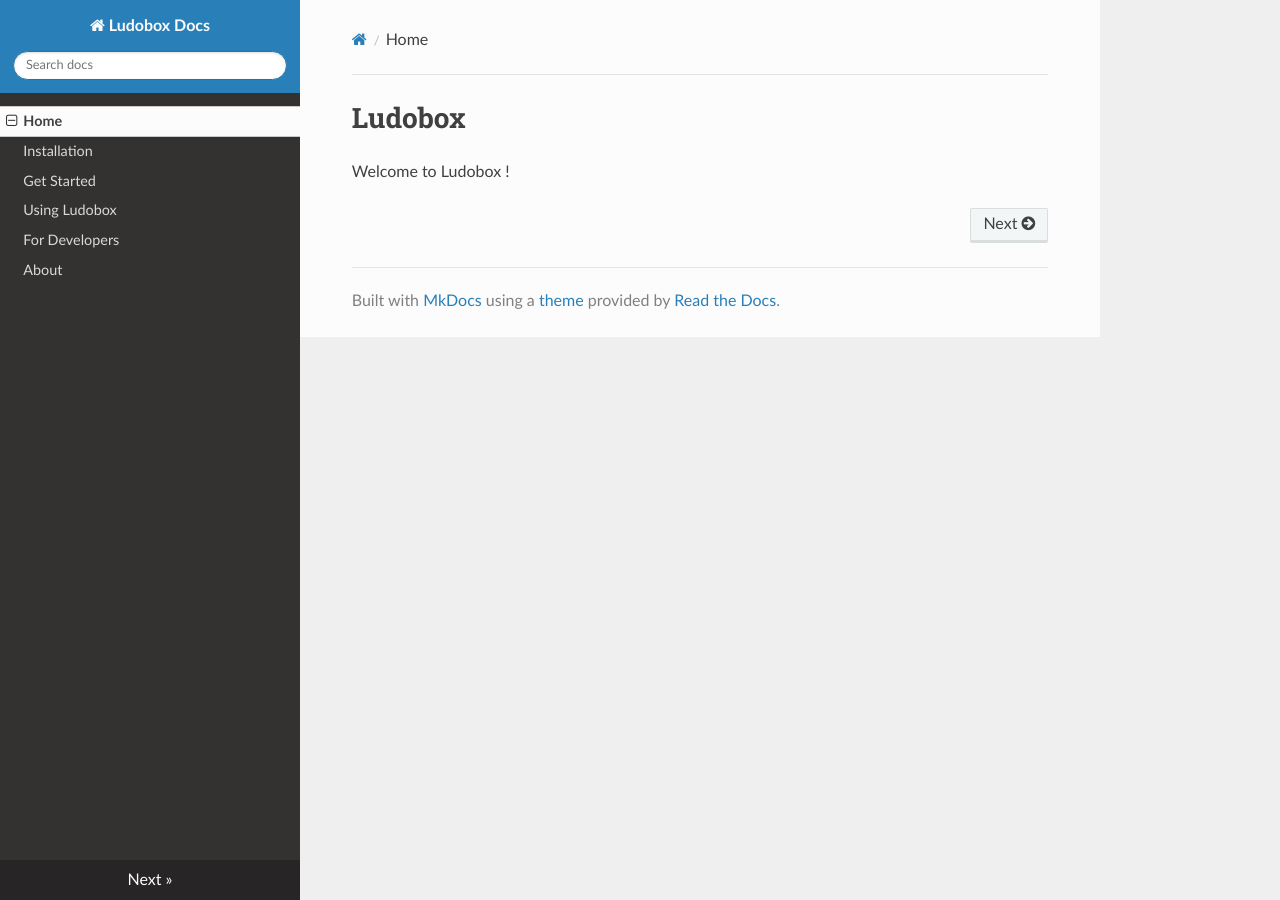
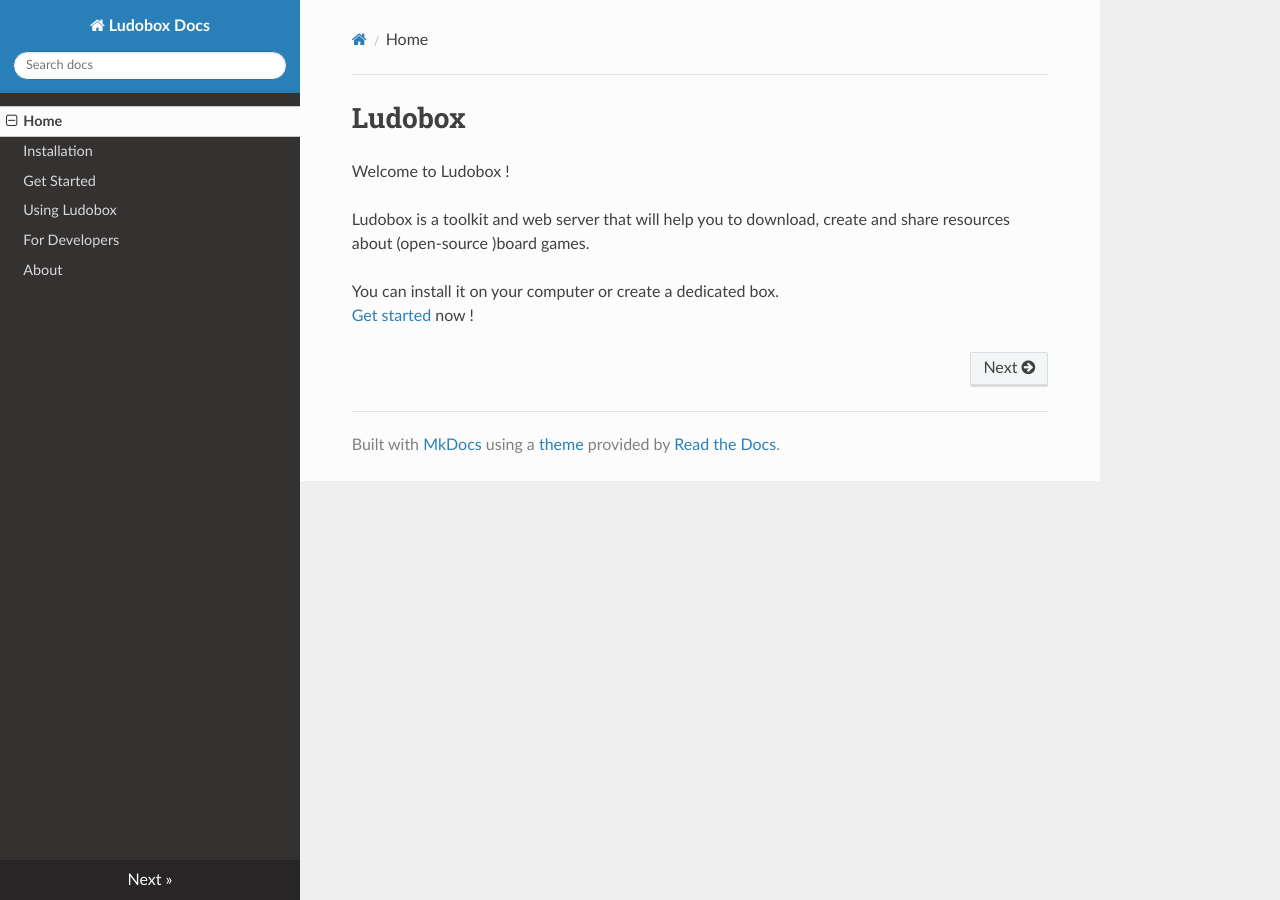
Before and after one commit to ludobox/ludobox, an MkDocs documentation site: the page built from docs/index.md, in a window 1280 px wide. Built offline with MkDocs 1.6.1, drawn with Linux system fonts in a browser that asks for light colours; nearby versions of some CDN libraries; old or Windows-style settings are respelled for this version of MkDocs.

Commit message:
improve home page

```diff
--- a/docs/index.md
+++ b/docs/index.md
@@ -1,3 +1,8 @@
 # Ludobox
 
 Welcome to Ludobox !
+
+Ludobox is a toolkit and web server that will help you to download, create and share resources about (open-source )board games.
+
+You can install it on your computer or create a dedicated box.
+[Get started](./install) now !
```
